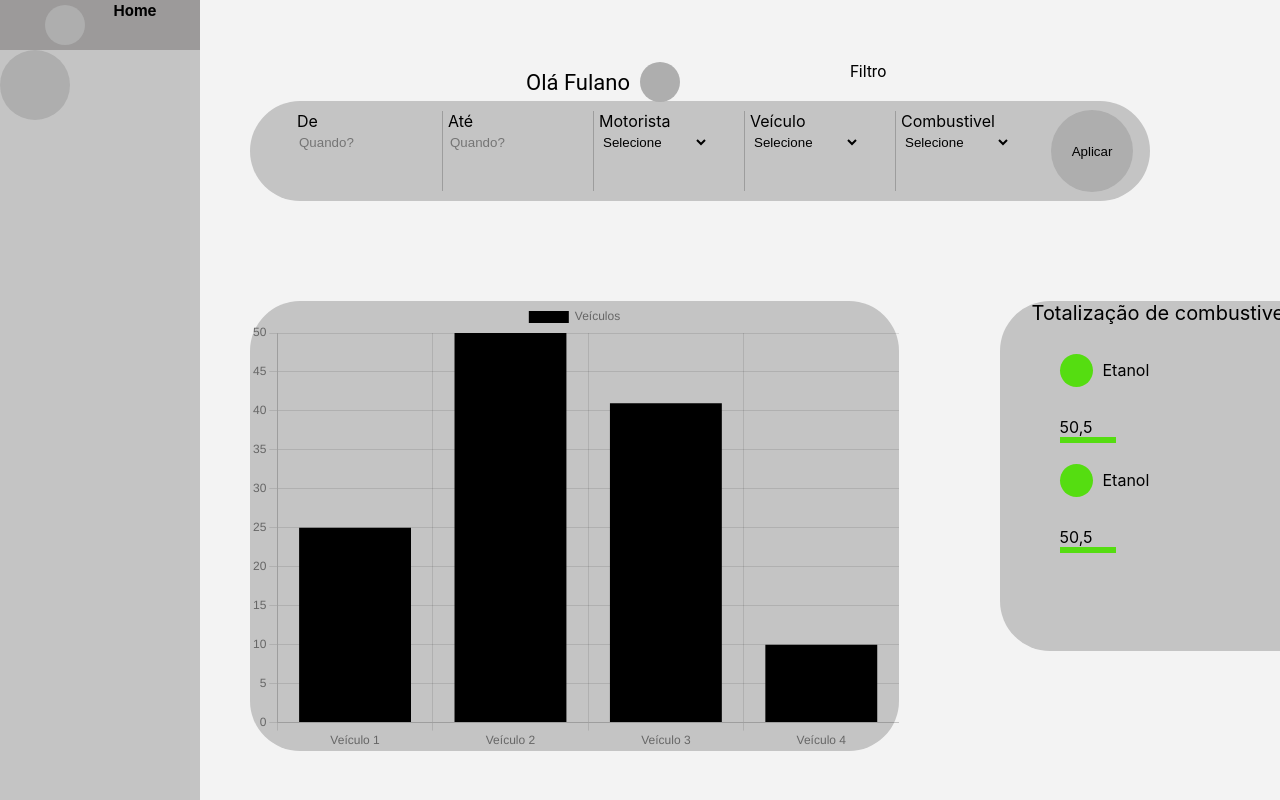
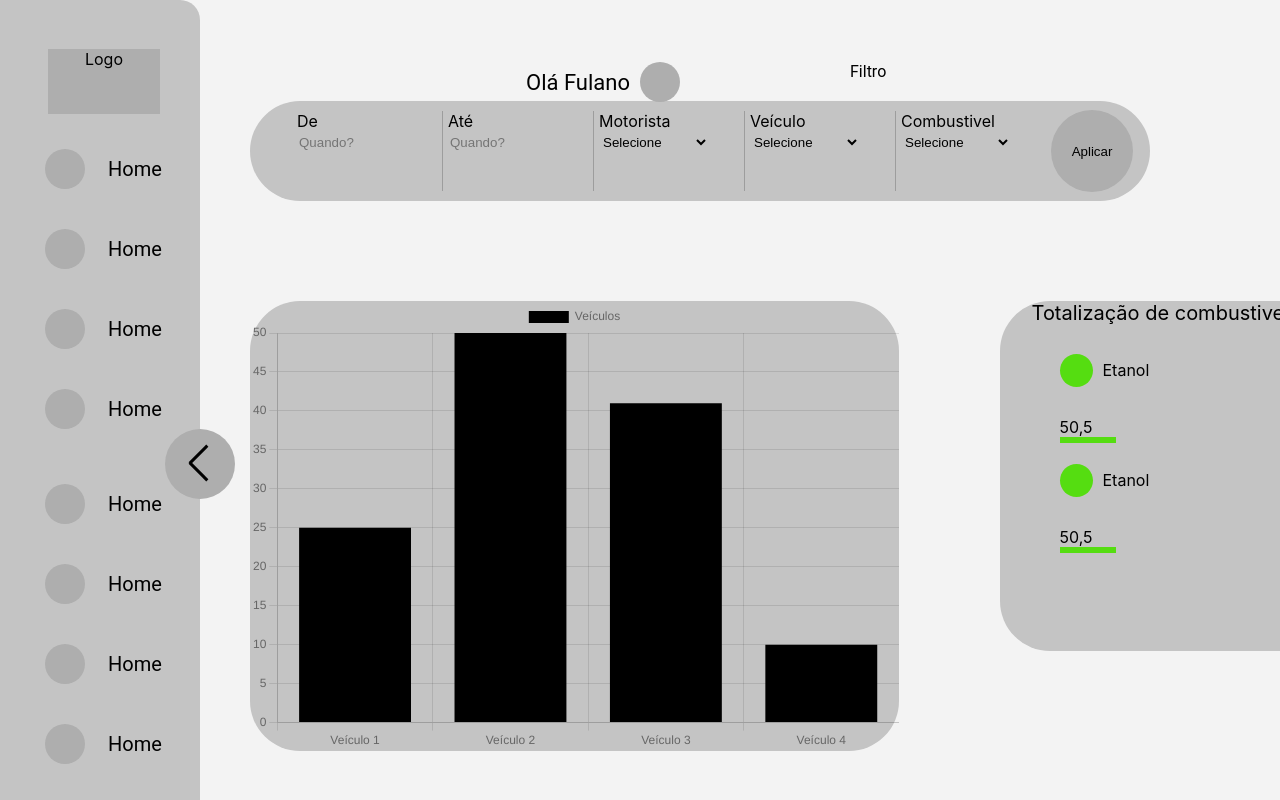
Before and after one commit to AlcanceTec/UnePayReact, a React (Create React App) app: page / in a window 1280 px wide. Shown: the top 800 px of the page. Built offline with nearby package versions, Linux system fonts and the light colour scheme.

Commit message:
finished menu

```diff
--- a/src/components/Menu/index.js
+++ b/src/components/Menu/index.js
@@ -2,39 +2,102 @@ import React, {useState} from 'react';
 import { ThemeProvider } from 'styled-components';
 import C from './style';
 
-export default(props) => {
+export default() => {
 
     const [open, setOpen] = useState(true);
     const [width, setWidth] = useState("200px");
     const [effect, setEffect] = useState("");
+    const [links, setLinks] = useState("flex");
+    const [logo, setLogo] = useState("48px");
+    const [rotate1, setRotate1] = useState("rotate(-45deg)");
+    const [rotate2, setRotate2] = useState("rotate(45deg)");
+    const [button, setButton] = useState("165px");
+    const [efect, setEFect] = useState("");
 
     const MenuToggle = () => {
 
         if (open === true) {
             setOpen(false);
             console.log(width);
-            setWidth("150px");
+            setWidth("120px");
             setEffect("ease-in-out 0.3s");
+            setEFect("0.2s linear");
+            setLinks("none");
+            setLogo("4px");
+            setRotate1("rotate(45deg)");
+            setRotate2("rotate(-45deg)");
+            setButton("85px");
         } else {
             setOpen(true);
             console.log(width);
             setWidth("200px");
             setEffect("ease-in-out 0.3s");
+            const timer = setTimeout(() =>{
+                setLinks("flex");
+            }, 300);
+            setLogo("48px");
+            setRotate1("rotate(-45deg)");
+            setRotate2("rotate(45deg)");
+            setButton("165px");
         }
     }
 
     return (
             <C.menuArea>
                 <C.Menu width={width} effect={effect}>
+                    <C.menuLogo logo={logo} effect={effect}>Logo</C.menuLogo>
                     <C.item>
-                        <C.itemPhoto>
-
-                        </C.itemPhoto>
-                        <C.itemText>
+                        <C.itemPhoto></C.itemPhoto>
+                        <C.itemText links={links}>
                             <C.links>Home</C.links>
                         </C.itemText>
                     </C.item>
-                    <C.Button onClick={MenuToggle}></C.Button>
+                    <C.item>
+                        <C.itemPhoto></C.itemPhoto>
+                        <C.itemText links={links} effect={effect}>
+                            <C.links>Home</C.links>
+                        </C.itemText>
+                    </C.item>
+                    <C.item>
+                        <C.itemPhoto></C.itemPhoto>
+                        <C.itemText links={links} effect={effect}>
+                            <C.links>Home</C.links>
+                        </C.itemText>
+                    </C.item>
+                    <C.item>
+                        <C.itemPhoto></C.itemPhoto>
+                        <C.itemText links={links} effect={effect}>
+                            <C.links>Home</C.links>
+                        </C.itemText>
+                    </C.item>
+                    <C.Button onClick={MenuToggle} button={button} efect={efect} >
+                        <C.iconButton1 rotate1={rotate1} ></C.iconButton1>
+                        <C.iconButton2 rotate2={rotate2}></C.iconButton2>
+                    </C.Button>
+                    <C.item>
+                        <C.itemPhoto></C.itemPhoto>
+                        <C.itemText links={links} effect={effect}>
+                            <C.links>Home</C.links>
+                        </C.itemText>
+                    </C.item>
+                    <C.item>
+                        <C.itemPhoto></C.itemPhoto>
+                        <C.itemText links={links} effect={effect}>
+                            <C.links>Home</C.links>
+                        </C.itemText>
+                    </C.item>
+                    <C.item>
+                        <C.itemPhoto></C.itemPhoto>
+                        <C.itemText links={links} effect={effect}>
+                            <C.links>Home</C.links>
+                        </C.itemText>
+                    </C.item>
+                    <C.item>
+                        <C.itemPhoto></C.itemPhoto>
+                        <C.itemText links={links} effect={effect}>
+                            <C.links>Home</C.links>
+                        </C.itemText>
+                    </C.item>
                 </C.Menu>
             </C.menuArea>
     )
--- a/src/components/Menu/style.js
+++ b/src/components/Menu/style.js
@@ -3,13 +3,14 @@ import styled from 'styled-components';
 export default {
 
     menuArea: styled.div`
-        width: 200px;
+        width: 400px;
         height: 1420px;
         left: 0;
         top: 0;
         border-radius: 0 20px 10px 0;
         display: flex;
         flex-direction: column;
+        z-index: 999;
     `,
 
     Menu: styled.div`
@@ -24,6 +25,17 @@ export default {
         transition: ${(props) => props.effect};
     `,
 
+    menuLogo: styled.div`
+        width: 112px;
+        height: 65px;
+        background-color: #AEAEAE;
+        margin-top: 49px;
+        margin-left: ${(props => props.logo)};
+        transition: ${(props) => props.effect};
+        text-align: center;
+
+    `,
+
 
     Button: styled.button`
         width: 70px;
@@ -31,20 +43,44 @@ export default {
         background-color: #AEAEAE;
         border: none;
         border-radius: 50%;
+        margin: -5px 0 -50px 0;
+        margin-left: ${(props) => props.button};
+        display: flex;
+        flex-direction: column;
+        transition: ${(props) => props.efect};
+    `,
+
+    iconButton1: styled.div`
+        height: 3px;
+        width: 25px;
+        background-color: #000;
+        margin: 23px 0 0 15px;
+        transform: ${(props) => props.rotate1};
+    `,
+
+    iconButton2: styled.div`
+        height: 3px;
+        width: 25px;
+        background-color: #000;
+        margin: 14px 0 0 15px;
+        transform: ${(props) => props.rotate2};
     `,
 
     item: styled.div`
-        width: 200px;
+        width: ${(props) => props.width};
         height: 50px;
-        background-color: #9C9A9A;
         display: flex;
+        margin-top: 30px;
+
+        &:hover {
+            background-color: #9C9A9A;
+        }
     `,
 
     itemText: styled.div`
         width: 100px;
         height: 50px;
-        text-align: center;
-        align-items: center;
+        display: ${(props) => props.links};
     `,
 
     itemPhoto: styled.div`
@@ -56,11 +92,18 @@ export default {
     `,
 
     links: styled.a`
-        font-size: 15px;
-        font-weight: bold;
+        font-size: 20px;
+        line-height: 23px;
         position: relative;
+        text-align: center;
+        margin: auto;
+        font-family: Roboto;
+        font-style: normal;
+        font-weight: normal;
     `
 
 
 
+
+
 }
```
